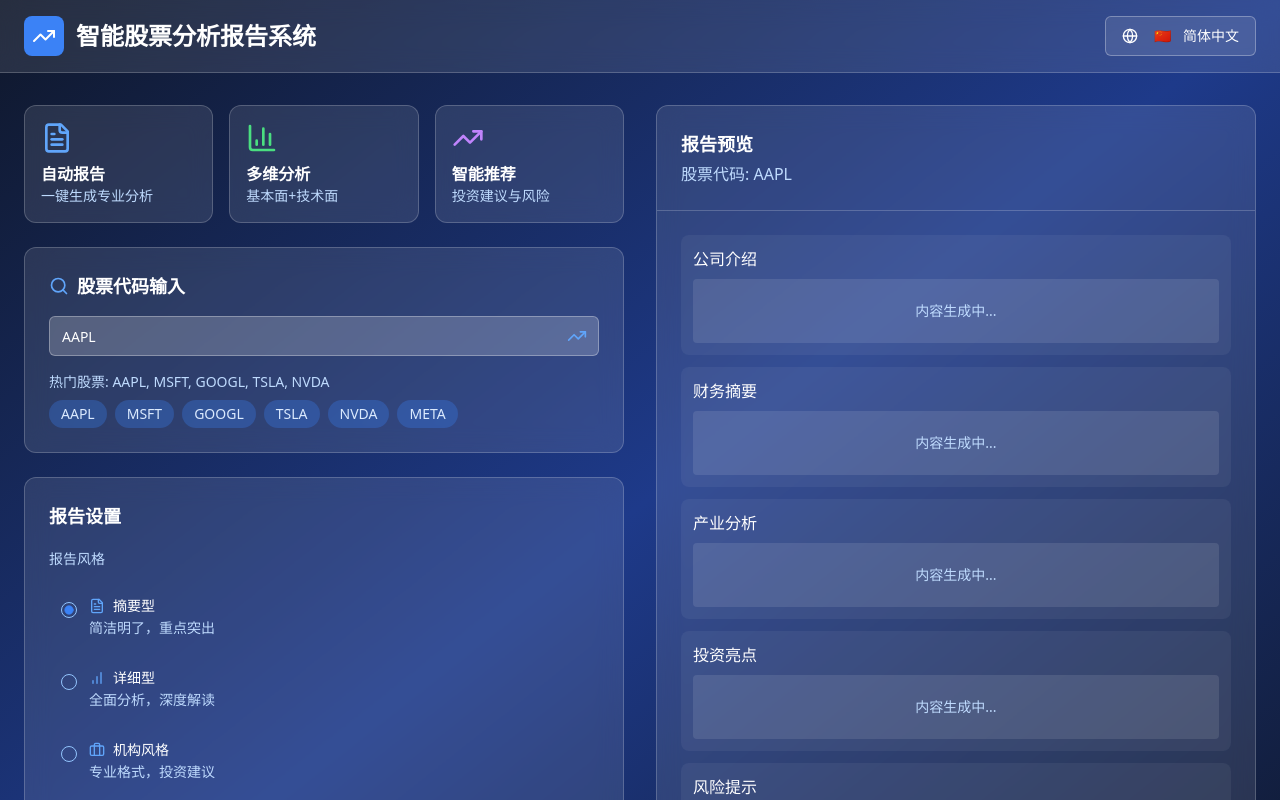
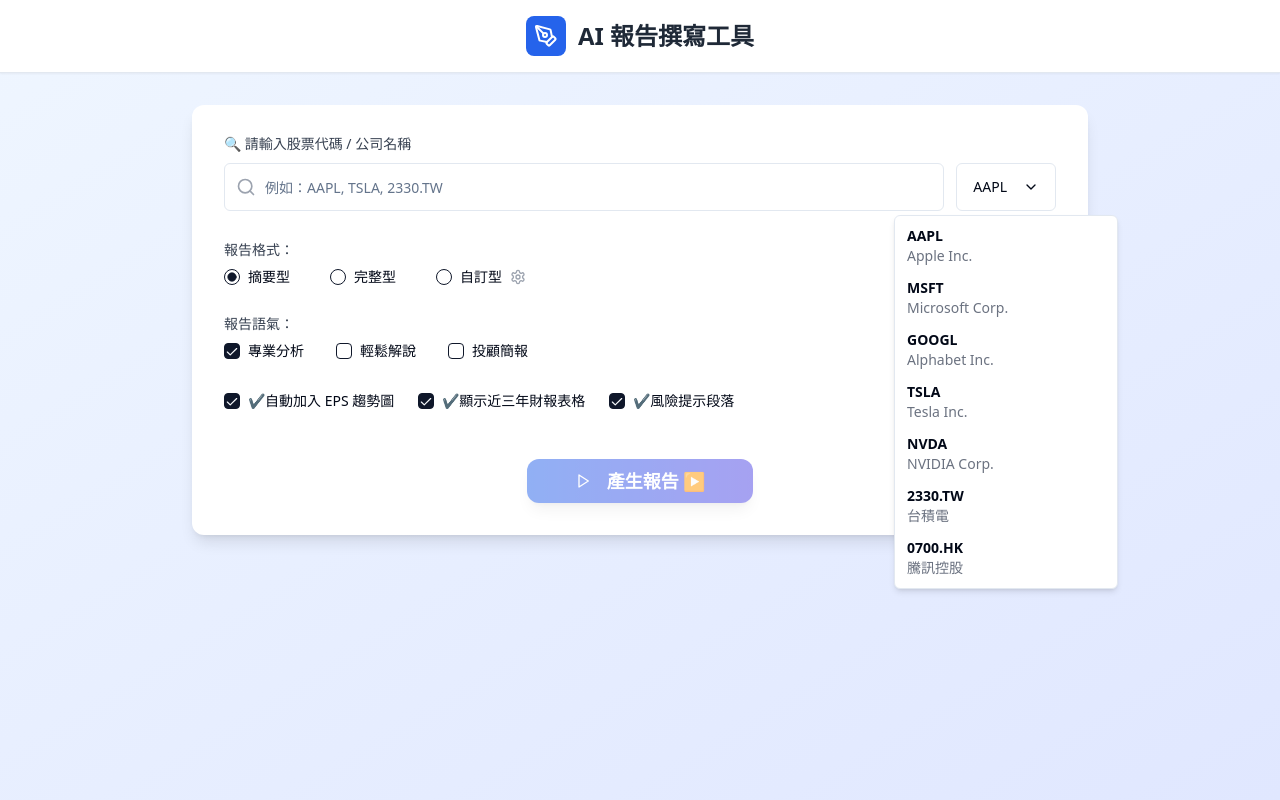
Before and after one commit to rainatsai/ai-report, a React (Vite) app: page / in a window 1280 px wide. Both pictures are taken after a click on the button "AAPL". Shown: the top 800 px of the page. Built offline with nearby package versions, Linux system fonts and the light colour scheme.

Commit message:
Refactor: Update UI to match new design
Update the UI to match the new design specifications, including changes to input fields, report settings, and report preview sections.

```diff
--- /dev/null
+++ b/src/components/GenerateButton.tsx
@@ -0,0 +1,39 @@
+
+import React from 'react';
+import { Button } from '@/components/ui/button';
+import { Play, Loader2 } from 'lucide-react';
+
+interface GenerateButtonProps {
+  onClick: () => void;
+  isGenerating: boolean;
+  disabled: boolean;
+}
+
+export const GenerateButton: React.FC<GenerateButtonProps> = ({
+  onClick,
+  isGenerating,
+  disabled
+}) => {
+  return (
+    <div className="flex justify-center pt-4">
+      <Button
+        onClick={onClick}
+        disabled={disabled || isGenerating}
+        className="bg-gradient-to-r from-blue-600 to-indigo-600 hover:from-blue-700 hover:to-indigo-700 text-white font-semibold py-4 px-12 text-lg rounded-xl shadow-lg"
+        size="lg"
+      >
+        {isGenerating ? (
+          <>
+            <Loader2 className="mr-2 h-5 w-5 animate-spin" />
+            正在產生報告...
+          </>
+        ) : (
+          <>
+            <Play className="mr-2 h-5 w-5" />
+            產生報告 ▶️
+          </>
+        )}
+      </Button>
+    </div>
+  );
+};
--- /dev/null
+++ b/src/components/ReportFormatSelector.tsx
@@ -0,0 +1,37 @@
+
+import React from 'react';
+import { Label } from '@/components/ui/label';
+import { RadioGroup, RadioGroupItem } from '@/components/ui/radio-group';
+import { Settings } from 'lucide-react';
+
+interface ReportFormatSelectorProps {
+  value: string;
+  onChange: (value: string) => void;
+}
+
+export const ReportFormatSelector: React.FC<ReportFormatSelectorProps> = ({ value, onChange }) => {
+  const formats = [
+    { id: 'summary', label: '摘要型', description: '簡潔重點' },
+    { id: 'complete', label: '完整型', description: '詳細分析' },
+    { id: 'custom', label: '自訂型', description: '點選設定', hasSettings: true }
+  ];
+
+  return (
+    <div>
+      <Label className="text-gray-700 font-medium mb-3 block">
+        報告格式：
+      </Label>
+      <RadioGroup value={value} onValueChange={onChange} className="flex space-x-8">
+        {formats.map((format) => (
+          <div key={format.id} className="flex items-center space-x-2">
+            <RadioGroupItem value={format.id} id={format.id} />
+            <Label htmlFor={format.id} className="cursor-pointer flex items-center space-x-2">
+              <span>{format.label}</span>
+              {format.hasSettings && <Settings className="h-4 w-4 text-gray-400" />}
+            </Label>
+          </div>
+        ))}
+      </RadioGroup>
+    </div>
+  );
+};
--- /dev/null
+++ b/src/components/ReportOptions.tsx
@@ -0,0 +1,45 @@
+
+import React from 'react';
+import { Label } from '@/components/ui/label';
+import { Checkbox } from '@/components/ui/checkbox';
+
+interface ReportOptionsProps {
+  options: {
+    epsChart: boolean;
+    financialTable: boolean;
+    riskWarning: boolean;
+  };
+  onChange: (options: any) => void;
+}
+
+export const ReportOptions: React.FC<ReportOptionsProps> = ({ options, onChange }) => {
+  const handleOptionChange = (key: string, checked: boolean) => {
+    onChange({
+      ...options,
+      [key]: checked
+    });
+  };
+
+  const optionsList = [
+    { key: 'epsChart', label: '自動加入 EPS 趨勢圖', checked: options.epsChart },
+    { key: 'financialTable', label: '顯示近三年財報表格', checked: options.financialTable },
+    { key: 'riskWarning', label: '風險提示段落', checked: options.riskWarning }
+  ];
+
+  return (
+    <div className="flex flex-wrap gap-6">
+      {optionsList.map((option) => (
+        <div key={option.key} className="flex items-center space-x-2">
+          <Checkbox
+            id={option.key}
+            checked={option.checked}
+            onCheckedChange={(checked) => handleOptionChange(option.key, checked as boolean)}
+          />
+          <Label htmlFor={option.key} className="cursor-pointer text-sm">
+            ✔️{option.label}
+          </Label>
+        </div>
+      ))}
+    </div>
+  );
+};
--- a/src/components/ReportPreview.tsx
+++ b/src/components/ReportPreview.tsx
@@ -2,167 +2,168 @@
 import React from 'react';
 import { Button } from '@/components/ui/button';
 import { Card } from '@/components/ui/card';
-import { Download, FileText, Share2, Loader2, CheckCircle } from 'lucide-react';
+import {
+  FileText,
+  Download,
+  Share2,
+  ArrowLeft,
+  Edit3,
+  BarChart3,
+  Image,
+  Plus
+} from 'lucide-react';
 import { useToast } from '@/hooks/use-toast';
 
 interface ReportPreviewProps {
   stockCode: string;
-  reportStyle: string;
-  language: string;
-  isGenerating: boolean;
-  showPreview: boolean;
+  reportFormat: string;
+  reportTone: string;
+  options: any;
+  onBack: () => void;
 }
 
 export const ReportPreview: React.FC<ReportPreviewProps> = ({
   stockCode,
-  reportStyle,
-  language,
-  isGenerating,
-  showPreview
+  reportFormat,
+  reportTone,
+  options,
+  onBack
 }) => {
   const { toast } = useToast();
 
-  const texts = {
-    'zh-CN': {
-      title: '报告预览',
-      noStock: '请先输入股票代码',
-      generating: '正在生成报告...',
-      downloadPDF: '下载PDF',
-      downloadWord: '下载Word',
-      share: '分享报告',
-      success: '报告生成成功！',
-      companyIntro: '公司介绍',
-      financialSummary: '财务摘要',
-      industryAnalysis: '产业分析',
-      investmentHighlights: '投资亮点',
-      riskWarning: '风险提示'
-    },
-    'zh-TW': {
-      title: '報告預覽',
-      noStock: '請先輸入股票代碼',
-      generating: '正在生成報告...',
-      downloadPDF: '下載PDF',
-      downloadWord: '下載Word',
-      share: '分享報告',
-      success: '報告生成成功！',
-      companyIntro: '公司介紹',
-      financialSummary: '財務摘要',
-      industryAnalysis: '產業分析',
-      investmentHighlights: '投資亮點',
-      riskWarning: '風險提示'
-    },
-    'en': {
-      title: 'Report Preview',
-      noStock: 'Please enter a stock symbol first',
-      generating: 'Generating report...',
-      downloadPDF: 'Download PDF',
-      downloadWord: 'Download Word',
-      share: 'Share Report',
-      success: 'Report generated successfully!',
-      companyIntro: 'Company Overview',
-      financialSummary: 'Financial Summary',
-      industryAnalysis: 'Industry Analysis',
-      investmentHighlights: 'Investment Highlights',
-      riskWarning: 'Risk Warning'
-    }
-  };
-
-  const text = texts[language] || texts['zh-CN'];
-
-  const handleDownload = (format: string) => {
+  const handleExport = (format: string) => {
     toast({
-      title: text.success,
-      description: `${format} ${text.downloadPDF.includes('PDF') ? 'PDF' : 'Word'} 文件已开始下载`,
+      title: "匯出成功",
+      description: `${format} 檔案已開始下載`,
       duration: 3000,
     });
   };
 
-  if (!stockCode && !isGenerating && !showPreview) {
   return (
-      <div className="bg-white/10 backdrop-blur-md rounded-xl p-8 border border-white/20 h-[400px] flex items-center justify-center">
-        <div className="text-center">
-          <FileText className="h-16 w-16 text-blue-400 mx-auto mb-4 opacity-50" />
-          <p className="text-blue-200 text-lg">{text.noStock}</p>
-        </div>
-      </div>
-    );
-  }
+    <div className="max-w-7xl mx-auto space-y-6">
+      {/* Header */}
+      <div className="flex items-center justify-between">
+        <Button
+          variant="outline"
+          onClick={onBack}
+          className="flex items-center space-x-2"
+        >
+          <ArrowLeft className="h-4 w-4" />
+          <span>返回設定</span>
+        </Button>
 
-  if (isGenerating) {
-    return (
-      <div className="bg-white/10 backdrop-blur-md rounded-xl p-8 border border-white/20 h-[400px] flex items-center justify-center">
-        <div className="text-center">
-          <Loader2 className="h-16 w-16 text-blue-400 mx-auto mb-4 animate-spin" />
-          <p className="text-blue-200 text-lg">{text.generating}</p>
-          <div className="mt-4 w-64 bg-white/20 rounded-full h-2">
-            <div className="bg-gradient-to-r from-blue-500 to-purple-500 h-2 rounded-full w-1/2 animate-pulse"></div>
-          </div>
-        </div>
-      </div>
-    );
-  }
-
-  return (
-    <div className="space-y-6">
-      {/* Success Notification */}
-      {showPreview && (
-        <Card className="bg-green-500/20 border-green-400/50 p-4">
-          <div className="flex items-center space-x-2 text-green-300">
-            <CheckCircle className="h-5 w-5" />
-            <span className="font-semibold">{text.success}</span>
-          </div>
-        </Card>
-      )}
-
-      {/* Report Preview */}
-      <div className="bg-white/10 backdrop-blur-md rounded-xl border border-white/20 overflow-hidden">
-        <div className="p-6 border-b border-white/20">
-          <h3 className="text-white font-semibold text-lg">{text.title}</h3>
-          <p className="text-blue-200 mt-1">股票代码: {stockCode}</p>
-        </div>
-
-        <div className="p-6 space-y-4">
-          {/* Report Sections */}
-          <div className="space-y-3">
-            {[
-              text.companyIntro,
-              text.financialSummary,
-              text.industryAnalysis,
-              text.investmentHighlights,
-              text.riskWarning
-            ].map((section, index) => (
-              <div key={index} className="bg-white/5 rounded-lg p-3">
-                <h4 className="text-white font-medium mb-2">{section}</h4>
-                <div className="bg-white/10 rounded h-16 flex items-center justify-center">
-                  <span className="text-blue-200 text-sm">内容生成中...</span>
-                </div>
-              </div>
-            ))}
-          </div>
-
-          {/* Download Buttons */}
-          <div className="flex space-x-3 pt-4">
+        <div className="flex space-x-3">
           <Button
-              onClick={() => handleDownload('PDF')}
-              className="flex-1 bg-red-600 hover:bg-red-700 text-white"
+            onClick={() => handleExport('PDF')}
+            className="bg-red-600 hover:bg-red-700 text-white"
           >
             <Download className="mr-2 h-4 w-4" />
-              {text.downloadPDF}
+            PDF
           </Button>
           <Button
-              onClick={() => handleDownload('Word')}
-              className="flex-1 bg-blue-600 hover:bg-blue-700 text-white"
+            onClick={() => handleExport('Word')}
+            className="bg-blue-600 hover:bg-blue-700 text-white"
           >
             <Download className="mr-2 h-4 w-4" />
-              {text.downloadWord}
+            Word
           </Button>
           <Button
             variant="outline"
-              className="bg-white/10 border-white/30 text-white hover:bg-white/20"
+            onClick={() => handleExport('內部分享')}
           >
-              <Share2 className="h-4 w-4" />
+            <Share2 className="mr-2 h-4 w-4" />
+            內部分享鏈結
           </Button>
         </div>
+      </div>
+
+      <div className="grid lg:grid-cols-3 gap-6">
+        {/* Report Preview */}
+        <div className="lg:col-span-2">
+          <Card className="p-6">
+            <div className="flex items-center justify-between mb-4">
+              <h2 className="text-xl font-bold flex items-center space-x-2">
+                <FileText className="h-5 w-5" />
+                <span>📄 報告預覽（可編輯）</span>
+              </h2>
+              <Button variant="outline" size="sm">
+                <Edit3 className="h-4 w-4 mr-2" />
+                編輯
+              </Button>
+            </div>
+
+            <div className="space-y-4 text-sm">
+              <div className="p-4 border border-gray-200 rounded-lg">
+                <h3 className="font-semibold mb-2">{stockCode} 投資分析報告</h3>
+                <p className="text-gray-600 leading-relaxed">
+                  本報告針對 {stockCode} 進行全面分析，包含基本面與技術面評估...
+                  {reportFormat === 'complete' && '詳細分析公司營運狀況、財務表現及未來展望...'}
+                  {reportTone === 'casual' && '用輕鬆易懂的方式為您解析投資要點...'}
+                </p>
+              </div>
+
+              {options.financialTable && (
+                <div className="p-4 border border-gray-200 rounded-lg">
+                  <h4 className="font-semibold mb-2">財務數據表格</h4>
+                  <div className="bg-gray-50 p-3 rounded text-center text-gray-500">
+                    近三年財報表格將顯示於此
+                  </div>
+                </div>
+              )}
+
+              {options.epsChart && (
+                <div className="p-4 border border-gray-200 rounded-lg">
+                  <h4 className="font-semibold mb-2">EPS 趨勢圖</h4>
+                  <div className="bg-gray-50 p-3 rounded text-center text-gray-500">
+                    EPS 趨勢圖表將顯示於此
+                  </div>
+                </div>
+              )}
+
+              {options.riskWarning && (
+                <div className="p-4 border border-red-200 bg-red-50 rounded-lg">
+                  <h4 className="font-semibold mb-2 text-red-800">風險提示</h4>
+                  <p className="text-red-700 text-sm">
+                    投資有風險，過去績效不代表未來表現，請謹慎評估...
+                  </p>
+                </div>
+              )}
+            </div>
+          </Card>
+        </div>
+
+        {/* Chart Area */}
+        <div className="space-y-6">
+          <Card className="p-6">
+            <h3 className="text-lg font-semibold mb-4 flex items-center space-x-2">
+              <BarChart3 className="h-5 w-5" />
+              <span>🖼️ 圖表區</span>
+            </h3>
+
+            <div className="space-y-4">
+              <div className="border-2 border-dashed border-gray-300 rounded-lg p-6 text-center">
+                <Image className="h-8 w-8 mx-auto mb-2 text-gray-400" />
+                <p className="text-sm text-gray-500 mb-3">
+                  拖拉或點擊新增圖表
+                </p>
+                <Button variant="outline" size="sm">
+                  <Plus className="h-4 w-4 mr-2" />
+                  新增技術線圖
+                </Button>
+              </div>
+
+              <div className="border-2 border-dashed border-gray-300 rounded-lg p-6 text-center">
+                <BarChart3 className="h-8 w-8 mx-auto mb-2 text-gray-400" />
+                <p className="text-sm text-gray-500 mb-3">
+                  營收年增率圖
+                </p>
+                <Button variant="outline" size="sm">
+                  <Plus className="h-4 w-4 mr-2" />
+                  新增營收圖表
+                </Button>
+              </div>
+            </div>
+          </Card>
         </div>
       </div>
     </div>
--- /dev/null
+++ b/src/components/ReportToneSelector.tsx
@@ -0,0 +1,39 @@
+
+import React from 'react';
+import { Label } from '@/components/ui/label';
+import { Checkbox } from '@/components/ui/checkbox';
+
+interface ReportToneSelectorProps {
+  value: string;
+  onChange: (value: string) => void;
+}
+
+export const ReportToneSelector: React.FC<ReportToneSelectorProps> = ({ value, onChange }) => {
+  const tones = [
+    { id: 'professional', label: '專業分析' },
+    { id: 'casual', label: '輕鬆解說' },
+    { id: 'presentation', label: '投顧簡報' }
+  ];
+
+  return (
+    <div>
+      <Label className="text-gray-700 font-medium mb-3 block">
+        報告語氣：
+      </Label>
+      <div className="flex space-x-8">
+        {tones.map((tone) => (
+          <div key={tone.id} className="flex items-center space-x-2">
+            <Checkbox
+              id={tone.id}
+              checked={value === tone.id}
+              onCheckedChange={(checked) => checked && onChange(tone.id)}
+            />
+            <Label htmlFor={tone.id} className="cursor-pointer">
+              {tone.label}
+            </Label>
+          </div>
+        ))}
+      </div>
+    </div>
+  );
+};
--- a/src/components/StockInput.tsx
+++ b/src/components/StockInput.tsx
@@ -1,68 +1,69 @@
 
-import React from 'react';
+import React, { useState } from 'react';
 import { Input } from '@/components/ui/input';
 import { Label } from '@/components/ui/label';
-import { Search, TrendingUp } from 'lucide-react';
+import { Button } from '@/components/ui/button';
+import { Search, ChevronDown } from 'lucide-react';
+import {
+  DropdownMenu,
+  DropdownMenuContent,
+  DropdownMenuItem,
+  DropdownMenuTrigger,
+} from '@/components/ui/dropdown-menu';
 
 interface StockInputProps {
   value: string;
   onChange: (value: string) => void;
-  language: string;
 }
 
-export const StockInput: React.FC<StockInputProps> = ({ value, onChange, language }) => {
-  const texts = {
-    'zh-CN': {
-      title: '股票代码输入',
-      placeholder: '请输入股票代码（如：AAPL, TSLA, 0700.HK）',
-      examples: '热门股票: AAPL, MSFT, GOOGL, TSLA, NVDA'
-    },
-    'zh-TW': {
-      title: '股票代碼輸入',
-      placeholder: '請輸入股票代碼（如：AAPL, TSLA, 0700.HK）',
-      examples: '熱門股票: AAPL, MSFT, GOOGL, TSLA, NVDA'
-    },
-    'en': {
-      title: 'Stock Code Input',
-      placeholder: 'Enter stock symbol (e.g., AAPL, TSLA, 0700.HK)',
-      examples: 'Popular stocks: AAPL, MSFT, GOOGL, TSLA, NVDA'
-    }
-  };
-
-  const text = texts[language] || texts['zh-CN'];
-
-  const popularStocks = ['AAPL', 'MSFT', 'GOOGL', 'TSLA', 'NVDA', 'META'];
+export const StockInput: React.FC<StockInputProps> = ({ value, onChange }) => {
+  const popularStocks = [
+    { code: 'AAPL', name: 'Apple Inc.' },
+    { code: 'MSFT', name: 'Microsoft Corp.' },
+    { code: 'GOOGL', name: 'Alphabet Inc.' },
+    { code: 'TSLA', name: 'Tesla Inc.' },
+    { code: 'NVDA', name: 'NVIDIA Corp.' },
+    { code: '2330.TW', name: '台積電' },
+    { code: '0700.HK', name: '騰訊控股' }
+  ];
 
   return (
-    <div className="bg-white/10 backdrop-blur-md rounded-xl p-6 border border-white/20">
-      <div className="flex items-center space-x-2 mb-4">
-        <Search className="h-5 w-5 text-blue-400" />
-        <Label className="text-white font-semibold text-lg">{text.title}</Label>
-      </div>
-
-      <div className="relative">
+    <div>
+      <Label className="text-gray-700 font-medium mb-3 block">
+        🔍 請輸入股票代碼 / 公司名稱
+      </Label>
+      <div className="flex space-x-3">
+        <div className="flex-1 relative">
           <Input
             value={value}
             onChange={(e) => onChange(e.target.value.toUpperCase())}
-          placeholder={text.placeholder}
-          className="bg-white/20 border-white/30 text-white placeholder:text-blue-200 text-lg py-3 pr-12"
+            placeholder="例如：AAPL, TSLA, 2330.TW"
+            className="pl-10 h-12 text-lg"
           />
-        <TrendingUp className="absolute right-3 top-1/2 transform -translate-y-1/2 h-5 w-5 text-blue-400" />
+          <Search className="absolute left-3 top-1/2 transform -translate-y-1/2 h-5 w-5 text-gray-400" />
         </div>
 
-      <div className="mt-4">
-        <p className="text-blue-200 text-sm mb-2">{text.examples}</p>
-        <div className="flex flex-wrap gap-2">
+        <DropdownMenu>
+          <DropdownMenuTrigger asChild>
+            <Button variant="outline" className="h-12 px-4">
+              AAPL <ChevronDown className="ml-2 h-4 w-4" />
+            </Button>
+          </DropdownMenuTrigger>
+          <DropdownMenuContent className="w-56">
             {popularStocks.map((stock) => (
-            <button
-              key={stock}
-              onClick={() => onChange(stock)}
-              className="px-3 py-1 bg-blue-500/30 hover:bg-blue-500/50 text-blue-100 rounded-full text-sm transition-colors"
+              <DropdownMenuItem
+                key={stock.code}
+                onClick={() => onChange(stock.code)}
+                className="cursor-pointer"
               >
-              {stock}
-            </button>
+                <div>
+                  <div className="font-semibold">{stock.code}</div>
+                  <div className="text-sm text-gray-500">{stock.name}</div>
+                </div>
+              </DropdownMenuItem>
             ))}
-        </div>
+          </DropdownMenuContent>
+        </DropdownMenu>
       </div>
     </div>
   );
--- a/src/pages/Index.tsx
+++ b/src/pages/Index.tsx
@@ -1,15 +1,22 @@
 
 import React, { useState } from 'react';
 import { StockInput } from '@/components/StockInput';
-import { ReportSettings } from '@/components/ReportSettings';
+import { ReportFormatSelector } from '@/components/ReportFormatSelector';
+import { ReportToneSelector } from '@/components/ReportToneSelector';
+import { ReportOptions } from '@/components/ReportOptions';
+import { GenerateButton } from '@/components/GenerateButton';
 import { ReportPreview } from '@/components/ReportPreview';
-import { LanguageSelector } from '@/components/LanguageSelector';
-import { TrendingUp, FileText, BarChart3 } from 'lucide-react';
+import { PenTool } from 'lucide-react';
 
 const Index = () => {
   const [selectedStock, setSelectedStock] = useState('');
-  const [reportStyle, setReportStyle] = useState('summary');
-  const [language, setLanguage] = useState('zh-CN');
+  const [reportFormat, setReportFormat] = useState('summary');
+  const [reportTone, setReportTone] = useState('professional');
+  const [options, setOptions] = useState({
+    epsChart: true,
+    financialTable: true,
+    riskWarning: true
+  });
   const [isGenerating, setIsGenerating] = useState(false);
   const [showPreview, setShowPreview] = useState(false);
 
@@ -25,78 +32,65 @@ const Index = () => {
   };
 
   return (
-    <div className="min-h-screen bg-gradient-to-br from-slate-900 via-blue-900 to-slate-900">
+    <div className="min-h-screen bg-gradient-to-br from-blue-50 to-indigo-100">
       {/* Header */}
-      <div className="bg-white/10 backdrop-blur-md border-b border-white/20">
+      <div className="bg-white shadow-sm border-b">
         <div className="container mx-auto px-6 py-4">
-          <div className="flex items-center justify-between">
+          <div className="flex items-center justify-center">
             <div className="flex items-center space-x-3">
-              <div className="p-2 bg-blue-500 rounded-lg">
-                <TrendingUp className="h-6 w-6 text-white" />
+              <div className="p-2 bg-blue-600 rounded-lg">
+                <PenTool className="h-6 w-6 text-white" />
               </div>
-              <h1 className="text-2xl font-bold text-white">
-                智能股票分析报告系统
+              <h1 className="text-2xl font-bold text-gray-800">
+                AI 報告撰寫工具
               </h1>
             </div>
-            <LanguageSelector
-              language={language}
-              onLanguageChange={setLanguage}
-            />
           </div>
         </div>
       </div>
 
       {/* Main Content */}
       <div className="container mx-auto px-6 py-8">
-        <div className="grid lg:grid-cols-2 gap-8">
-          {/* Left Panel - Input & Settings */}
-          <div className="space-y-6">
-            {/* Feature Cards */}
-            <div className="grid grid-cols-1 md:grid-cols-3 gap-4 mb-6">
-              <div className="bg-white/10 backdrop-blur-md rounded-xl p-4 border border-white/20">
-                <FileText className="h-8 w-8 text-blue-400 mb-2" />
-                <h3 className="text-white font-semibold">自动报告</h3>
-                <p className="text-blue-200 text-sm">一键生成专业分析</p>
-              </div>
-              <div className="bg-white/10 backdrop-blur-md rounded-xl p-4 border border-white/20">
-                <BarChart3 className="h-8 w-8 text-green-400 mb-2" />
-                <h3 className="text-white font-semibold">多维分析</h3>
-                <p className="text-blue-200 text-sm">基本面+技术面</p>
-              </div>
-              <div className="bg-white/10 backdrop-blur-md rounded-xl p-4 border border-white/20">
-                <TrendingUp className="h-8 w-8 text-purple-400 mb-2" />
-                <h3 className="text-white font-semibold">智能推荐</h3>
-                <p className="text-blue-200 text-sm">投资建议与风险</p>
-              </div>
-            </div>
-
+        {!showPreview ? (
+          <div className="max-w-4xl mx-auto">
+            {/* Input Section */}
+            <div className="bg-white rounded-xl shadow-lg p-8 space-y-8">
               <StockInput
                 value={selectedStock}
                 onChange={setSelectedStock}
-              language={language}
               />
 
-            <ReportSettings
-              reportStyle={reportStyle}
-              onReportStyleChange={setReportStyle}
-              language={language}
-              onGenerateReport={handleGenerateReport}
+              <ReportFormatSelector
+                value={reportFormat}
+                onChange={setReportFormat}
+              />
+
+              <ReportToneSelector
+                value={reportTone}
+                onChange={setReportTone}
+              />
+
+              <ReportOptions
+                options={options}
+                onChange={setOptions}
+              />
+
+              <GenerateButton
+                onClick={handleGenerateReport}
                 isGenerating={isGenerating}
                 disabled={!selectedStock}
               />
             </div>
-
-          {/* Right Panel - Preview */}
-          <div>
+          </div>
+        ) : (
           <ReportPreview
             stockCode={selectedStock}
-              reportStyle={reportStyle}
-              language={language}
-              isGenerating={isGenerating}
-              showPreview={showPreview}
+            reportFormat={reportFormat}
+            reportTone={reportTone}
+            options={options}
+            onBack={() => setShowPreview(false)}
           />
-          </div>
-        </div>
+        )}
       </div>
     </div>
   );
```
Lines whose indentation alone changed are shown as unchanged.
